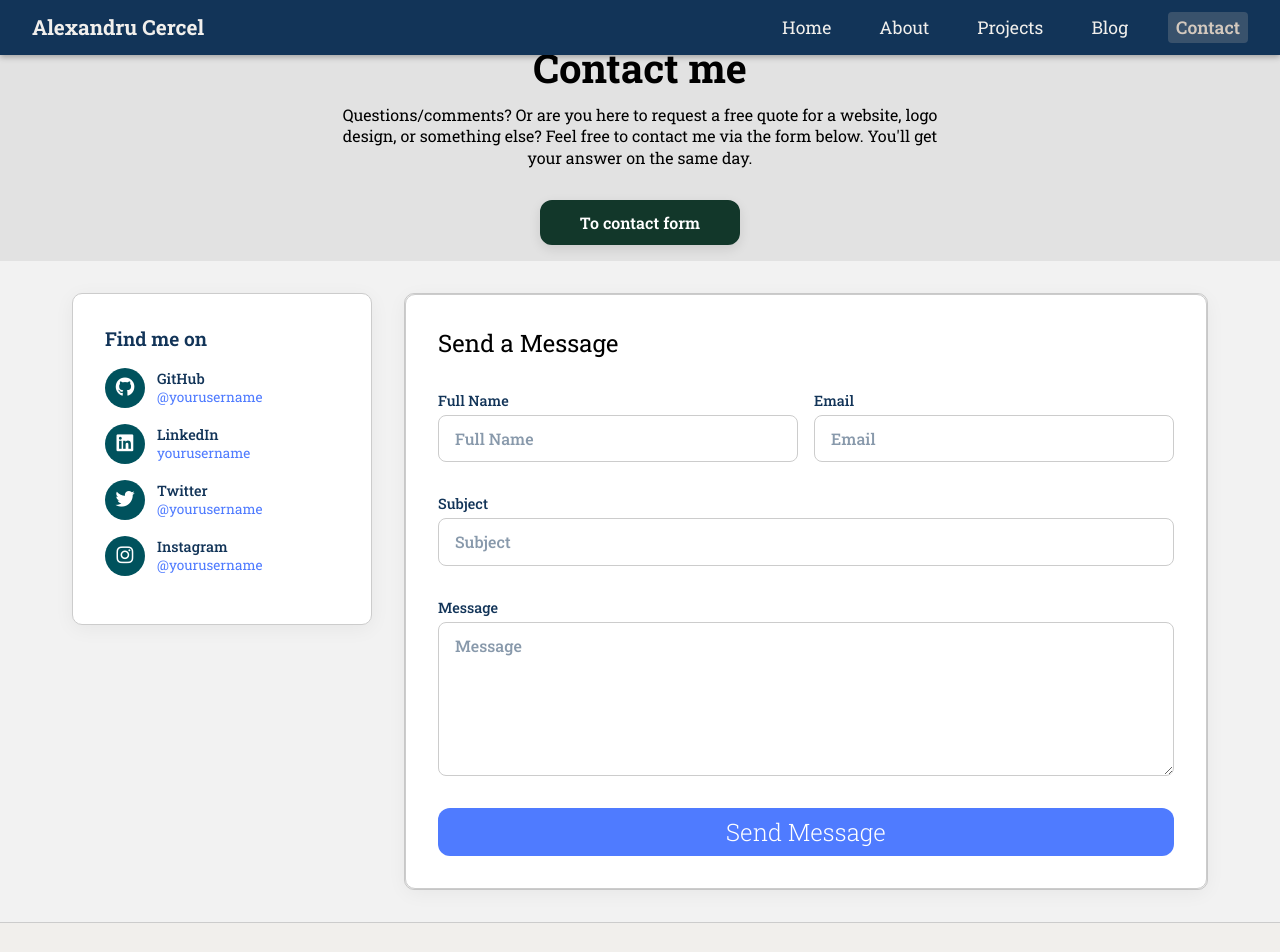
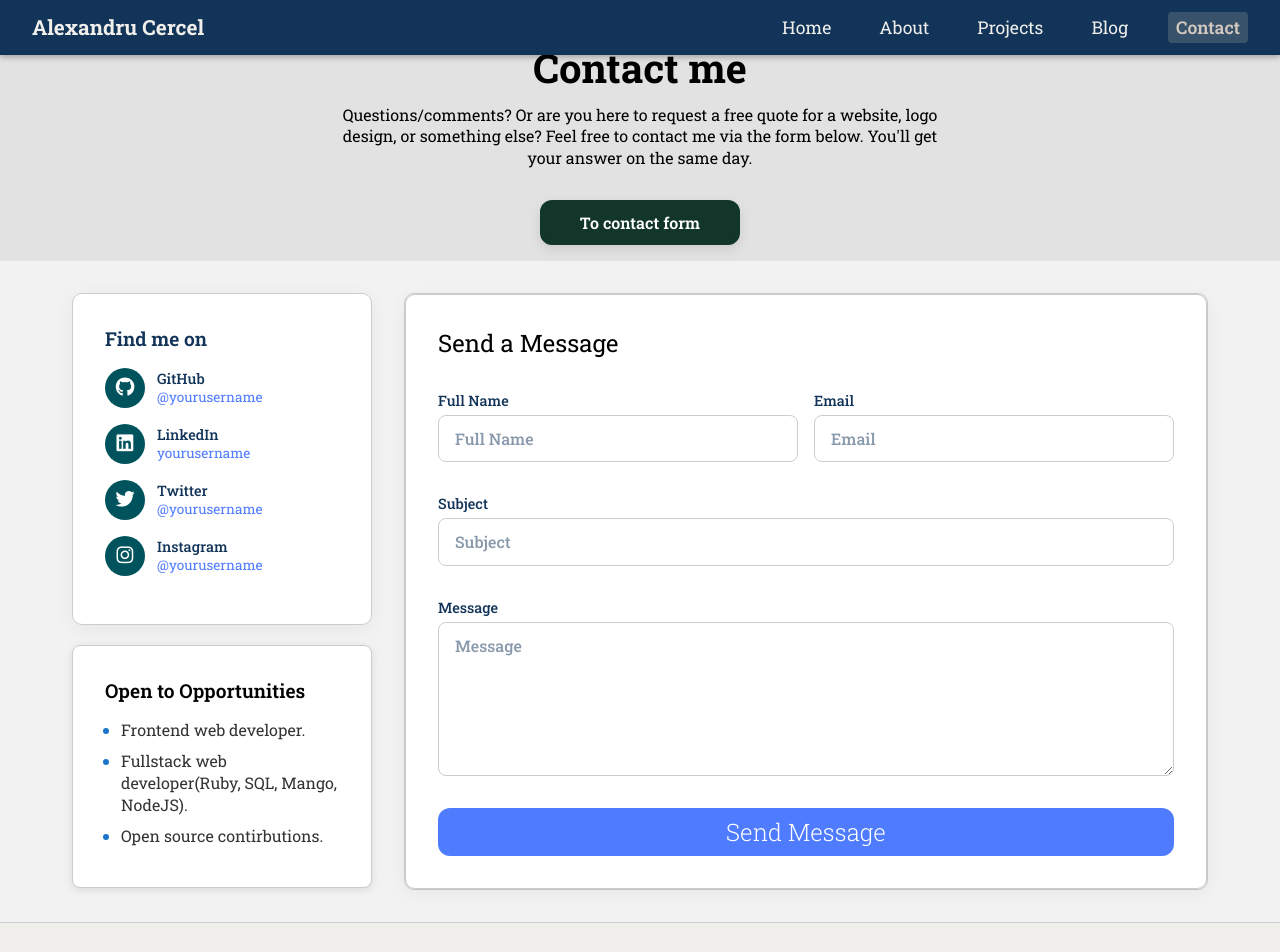
Before and after one commit to Alez05/personal-portfolio.v1.2, a Next.js app: page /contact in a window 1280 px wide. Shown: the top 952 px of the page. Built offline with nearby package versions, Linux system fonts and the light colour scheme; no server answers.

Commit message:
feat: opportunities containter for contact page - few insights of my interets injob oppotunities.

```diff
--- a/src/components/contact/index.ts
+++ b/src/components/contact/index.ts
@@ -1,3 +1,4 @@
 export { Contact } from './page'
 export { ContactForm } from './contact-form'
 export { SocialBox } from './social-box'
+export { Opportunities } from './opportunities'
--- /dev/null
+++ b/src/components/contact/opportunities/index.ts
@@ -0,0 +1 @@
+export { Opportunities } from './opportunities';
--- /dev/null
+++ b/src/components/contact/opportunities/opportunities.css
@@ -0,0 +1,41 @@
+.op-containter {
+  border: 1px solid #ccc;
+  border-radius: 8px;
+  padding: 2rem;
+  margin-top: 20px;
+  background-color: #ffffff;
+  box-shadow: 0 2px 8px rgba(0, 0, 0, 0.1);
+  width: 100%;
+  display: flex;
+  flex-direction: column;
+  justify-content: space-between; /* makes top & bottom align nicely */
+  height: 100%; /* allow parent to control exact height */
+}
+
+.op-title {
+  margin-bottom: 1rem;
+  font-size: 1.2rem;
+  font-weight: 600;
+  color: #000000;
+  text-align: start;
+}
+
+.op-wrapper {
+  list-style-type: disc;
+  padding-left: 1rem; /* reduce space between bullet and text */
+  margin: 0;
+}
+
+.op-wrapper li {
+  margin-bottom: 0.5rem;
+  font-size: 1rem;
+  color: #333;
+  position: relative;
+  line-height: 1.4; /* tighter spacing if needed */
+  text-align: start;
+}
+
+.op-wrapper li::marker {
+  color: #1a74c9;
+  font-size: 1rem; /* make marker size match text */
+}
--- /dev/null
+++ b/src/components/contact/opportunities/opportunities.tsx
@@ -0,0 +1,17 @@
+import './opportunities.css'
+
+const Opportunities = () => {
+  return (
+    <div className='op-containter'>
+      <h2 className='op-title'>Open to Opportunities</h2>
+
+      <ul className='op-wrapper'>
+        <li className='op-list'>Frontend web developer.</li>
+        <li className='op-list'>Fullstack web developer(Ruby, SQL, Mango, NodeJS).</li>
+        <li className='op-list'>Open source contirbutions.</li>
+      </ul>
+    </div>
+  )
+}
+
+export { Opportunities }
--- a/src/components/contact/page.tsx
+++ b/src/components/contact/page.tsx
@@ -2,6 +2,7 @@ import { Button, Hero } from "@components/shared"
 import { ContactForm } from "./contact-form"
 import { SocialBox } from "./social-box"
 import './contact.css'
+import { Opportunities } from "./opportunities"
 
 const Contact = () => {
   return (
@@ -13,6 +14,7 @@ const Contact = () => {
         {/* Socials */}
         <div className="contact-left">
           <SocialBox />
+          <Opportunities />
         </div>
 
         {/* Contact Form */}
```
